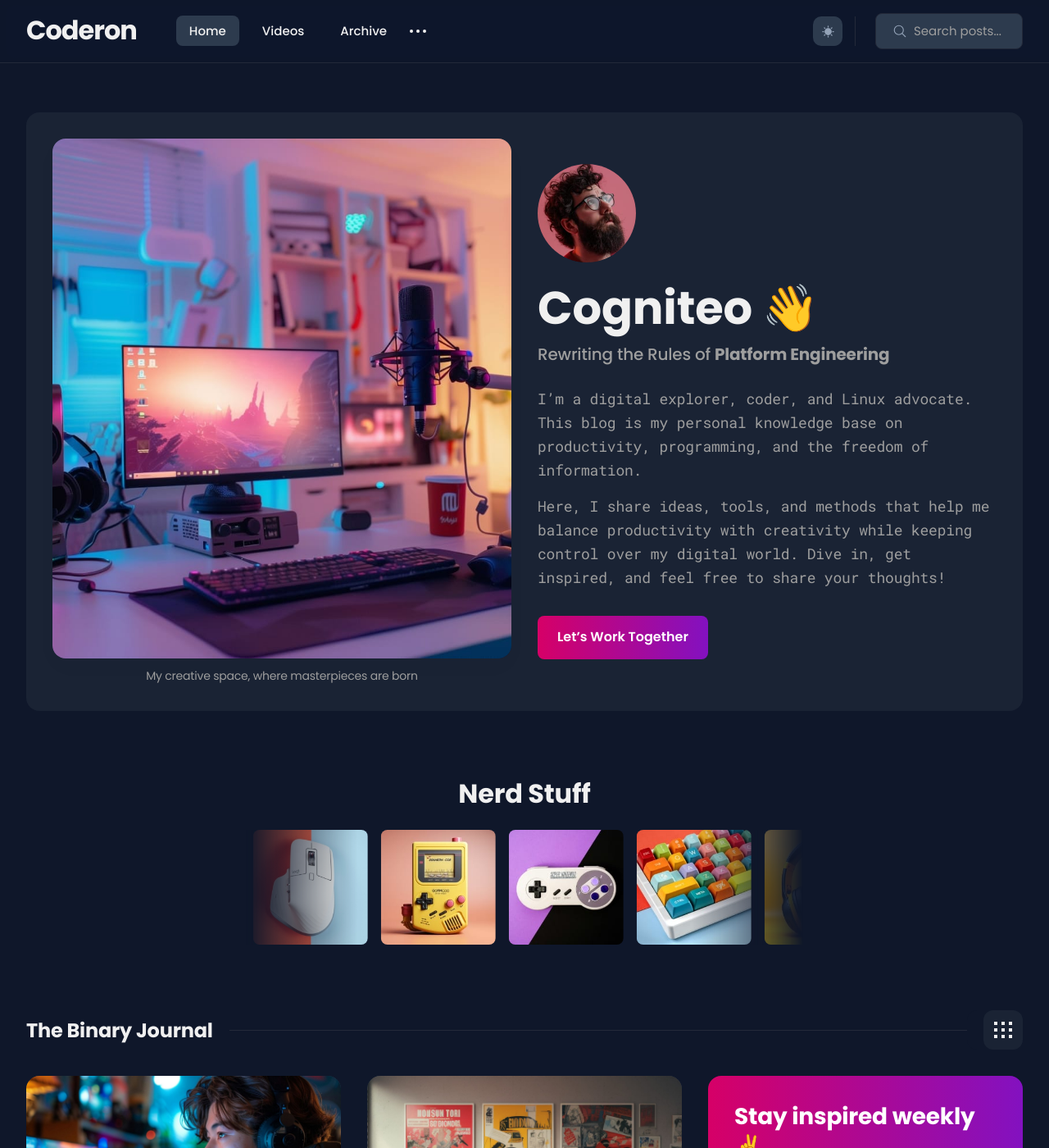
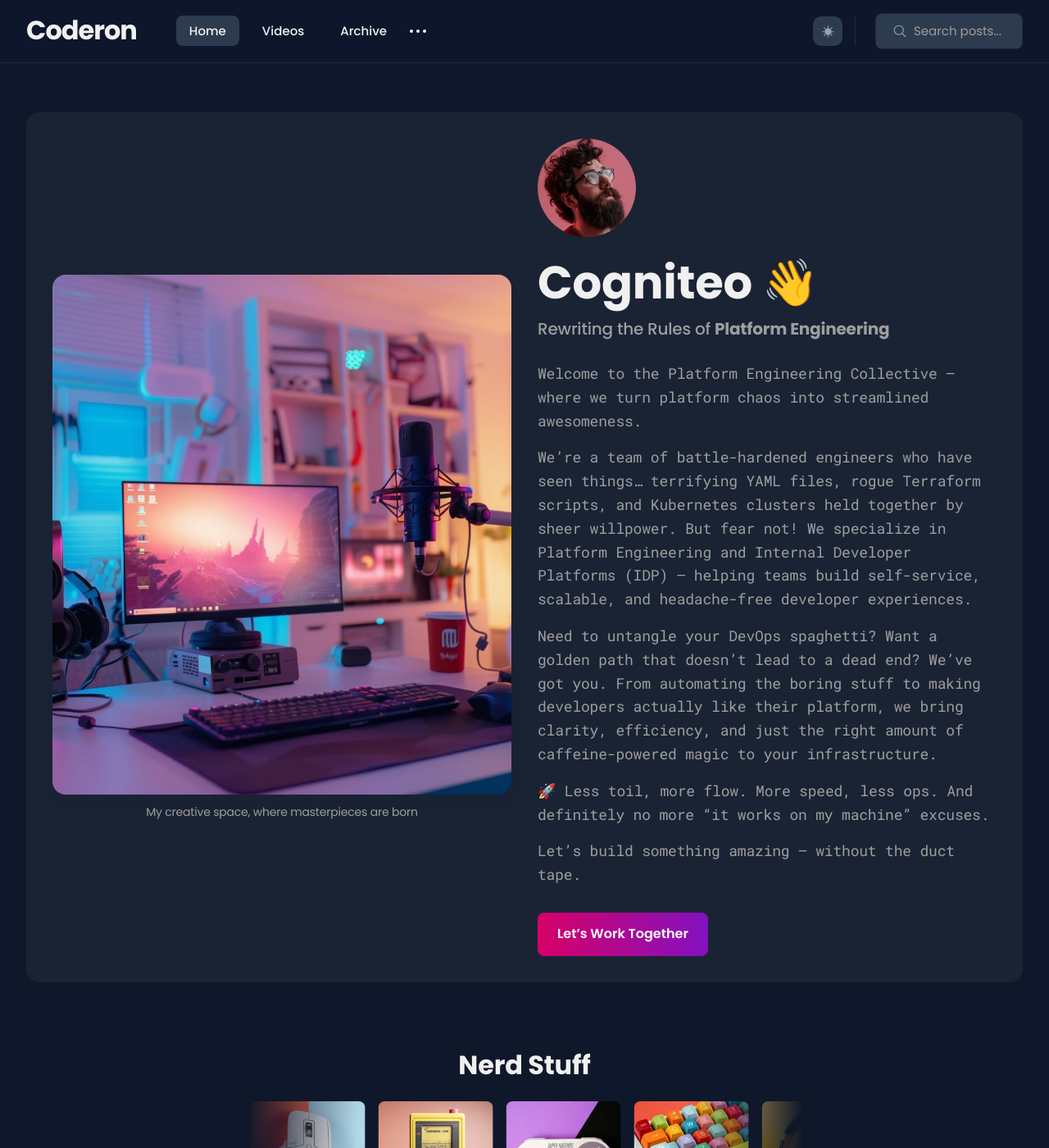
Before and after one commit to Cogniteo/cogniteo.github.io, a Jekyll site: the page built from index.html, in a window 1280 px wide and 1400 px high. Shown: the whole window at 82% size. Built offline with Jekyll 4.4.1, drawn with Linux system fonts in a browser that asks for light colours; the list of posts is cut into pages by our own code.

Commit message:
Minor update

```diff
--- a/_data/settings.yml
+++ b/_data/settings.yml
@@ -54,9 +54,15 @@ hero:
   hero_title: Cogniteo 👋
   hero_subtitle: Rewriting the Rules of <b>Platform Engineering</b>
   hero_description: |
-    I’m a digital explorer, coder, and Linux advocate. This blog is my personal knowledge base on productivity, programming, and the freedom of information.
+    Welcome to the Platform Engineering Collective – where we turn platform chaos into streamlined awesomeness.
 
-    Here, I share ideas, tools, and methods that help me balance productivity with creativity while keeping control over my digital world. Dive in, get inspired, and feel free to share your thoughts!
+    We’re a team of battle-hardened engineers who have seen things… terrifying YAML files, rogue Terraform scripts, and Kubernetes clusters held together by sheer willpower. But fear not! We specialize in Platform Engineering and Internal Developer Platforms (IDP) – helping teams build self-service, scalable, and headache-free developer experiences.
+
+    Need to untangle your DevOps spaghetti? Want a golden path that doesn't lead to a dead end? We’ve got you. From automating the boring stuff to making developers actually like their platform, we bring clarity, efficiency, and just the right amount of caffeine-powered magic to your infrastructure.
+
+    🚀 Less toil, more flow. More speed, less ops. And definitely no more “it works on my machine” excuses.
+
+    Let’s build something amazing – without the duct tape.
   hero_image: /images/01.jpg
   hero_image_caption: My creative space, where masterpieces are born
   hero_button_text: Let’s Work Together
```
